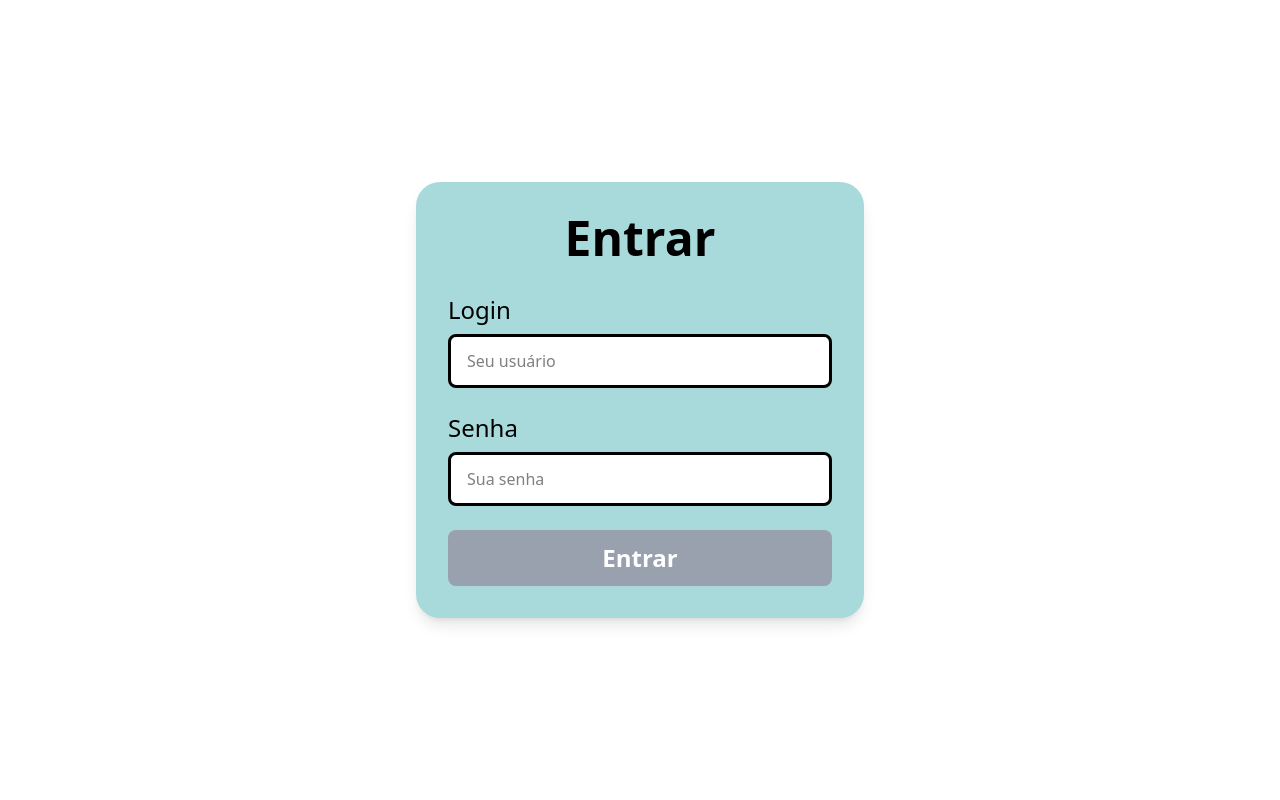
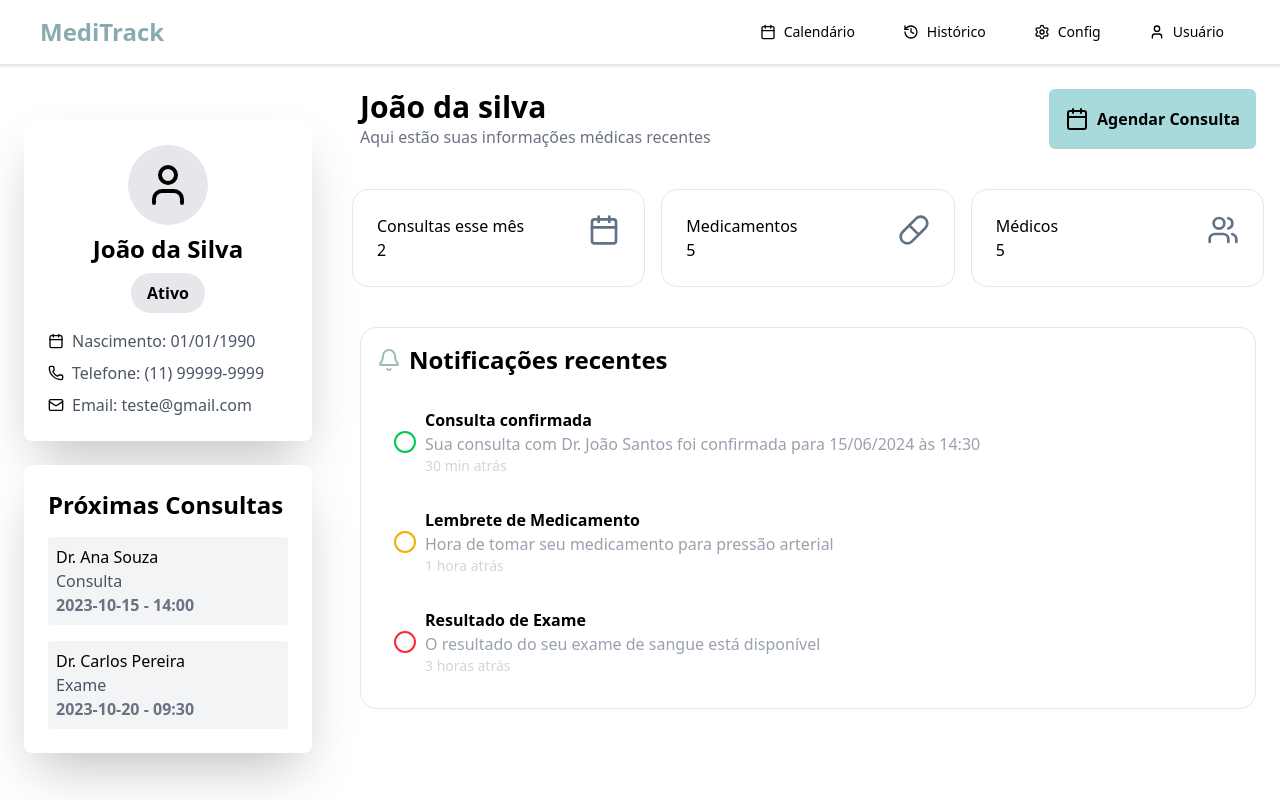
Before and after one commit to Daniel-Dief/meditrack-frontend, a React (Vite) app: page / in a window 1280 px wide. Built offline with nearby package versions, Linux system fonts and the light colour scheme.

Commit message:
feat: configurar react -router-dom no projeto

```diff
--- a/src/App.tsx
+++ b/src/App.tsx
@@ -1,9 +1,14 @@
-import SingIn from "./templates/SingIn"
+import Home from "./pages/Home"
+import Appointments from "./pages/Appointments"
+import { BrowserRouter, Routes, Route } from "react-router-dom";
 
 export default function App() {
   return (
-    <div className="w-full h-full flex justify-center items-center">
-      <SingIn />
-    </div>
+    <BrowserRouter >
+      <Routes>
+        <Route path="/" element={<Home />} />
+        <Route path="/addAppointment" element={<Appointments />} />
+      </Routes>
+    </BrowserRouter>
   )
 }
--- a/src/templates/Navbar/index.tsx
+++ b/src/templates/Navbar/index.tsx
@@ -1,11 +1,17 @@
 import { Settings, User, Calendar, History } from 'lucide-react';
 import Button from '../../components/Button';
+import { useNavigate } from 'react-router-dom';
 
 export default function Navbar() {
+  const navigate = useNavigate();
+
   return (
     <nav className="bg-white w-full border-b border-border shadow-sm border-b-gray-200">
         <div className="flex justify-between px-10 items-center h-16">
-          <div className="flex items-center">
+          <div
+            onClick={() => navigate('/')}
+            className="flex items-center cursor-pointer"
+          >
             <h1 className="text-2xl font-bold text-primary text-[#88acad]">MediTrack</h1>
           </div>
 
--- a/src/templates/OverView/index.tsx
+++ b/src/templates/OverView/index.tsx
@@ -1,10 +1,13 @@
 import Title from "../../components/Texts/Title"
 import Button from "../../components/Button"
 import KPIContainer from "../../components/Container/KPIContainer"
+import { useNavigate } from "react-router-dom"
 
 import { Calendar, Pill, Users } from "lucide-react"
 
 export default function OverView() {
+    const navigate = useNavigate();
+
     return (
         <div className="flex flex-col">
             <div className="p-6 flex justify-between">
@@ -15,6 +18,7 @@ export default function OverView() {
                     </p>
                 </div>
                 <Button
+                    onClick={() => navigate("/addAppointment")}
                     color="primary"
                     className="flex items-center gap-2 px-4 rounded-md text-black font-semibold"
                 >
```
